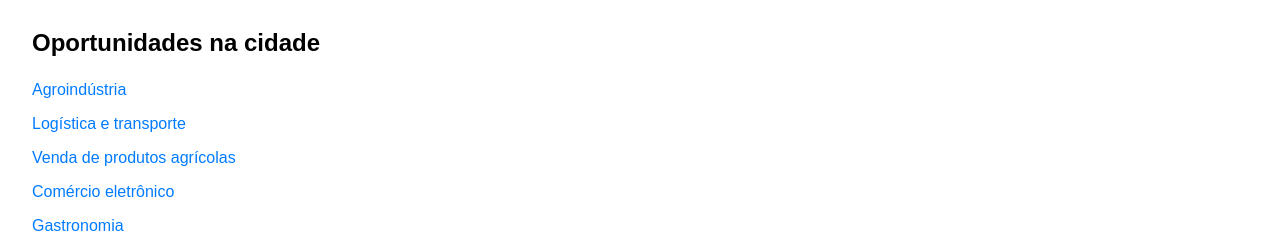
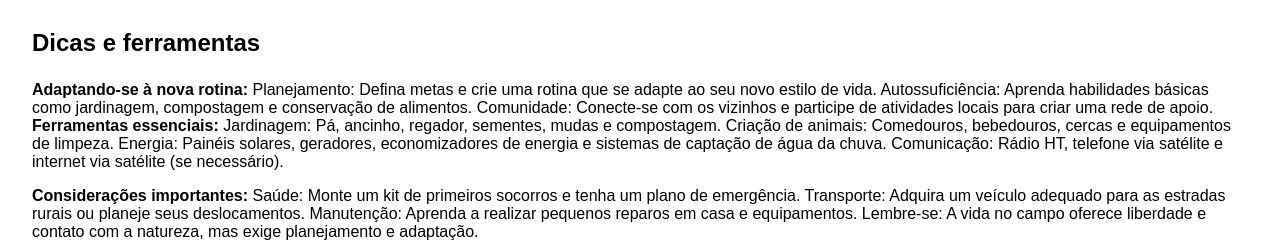
Before and after one commit to EduHtml/projetoAgro, a plain HTML site: page index.html in a window 1280 px wide. Shown: the part 726-971 px from the top of the page. Drawn offline with Linux system fonts and the light colour scheme.

Commit message:
Add files via upload

```diff
--- a/index.html
+++ b/index.html
@@ -31,19 +31,22 @@
             </ul>
         </section>
 
-        <section id="oportunidades-cidade">
-            <h2>Oportunidades na cidade</h2>
-            <ul>
-                <li><a href="#">Agroindústria</a></li>
-                <li><a href="#">Logística e transporte</a></li>
-                <li><a href="#">Venda de produtos agrícolas</a></li>
-                <li><a href="#">Comércio eletrônico</a></li>
-                <li><a href="#">Gastronomia</a></li>
-            </ul>
-        </section>
-
         <section id="dicas-ferramentas">
             <h2>Dicas e ferramentas</h2>
+            <p><b>Adaptando-se à nova rotina:</b>
+                Planejamento: Defina metas e crie uma rotina que se adapte ao seu novo estilo de vida.
+                Autossuficiência: Aprenda habilidades básicas como jardinagem, compostagem e conservação de alimentos.
+                Comunidade: Conecte-se com os vizinhos e participe de atividades locais para criar uma rede de apoio.<br>
+               <b>Ferramentas essenciais:</b>
+                Jardinagem: Pá, ancinho, regador, sementes, mudas e compostagem.
+                Criação de animais: Comedouros, bebedouros, cercas e equipamentos de limpeza.
+                Energia: Painéis solares, geradores, economizadores de energia e sistemas de captação de água da chuva.
+                Comunicação: Rádio HT, telefone via satélite e internet via satélite (se necessário).</p>
+            <p><b>Considerações importantes:</b>
+                Saúde: Monte um kit de primeiros socorros e tenha um plano de emergência.
+                Transporte: Adquira um veículo adequado para as estradas rurais ou planeje seus deslocamentos.
+                Manutenção: Aprenda a realizar pequenos reparos em casa e equipamentos.
+                Lembre-se: A vida no campo oferece liberdade e contato com a natureza, mas exige planejamento e adaptação.</p>
             </section>
     </main>
 
```
